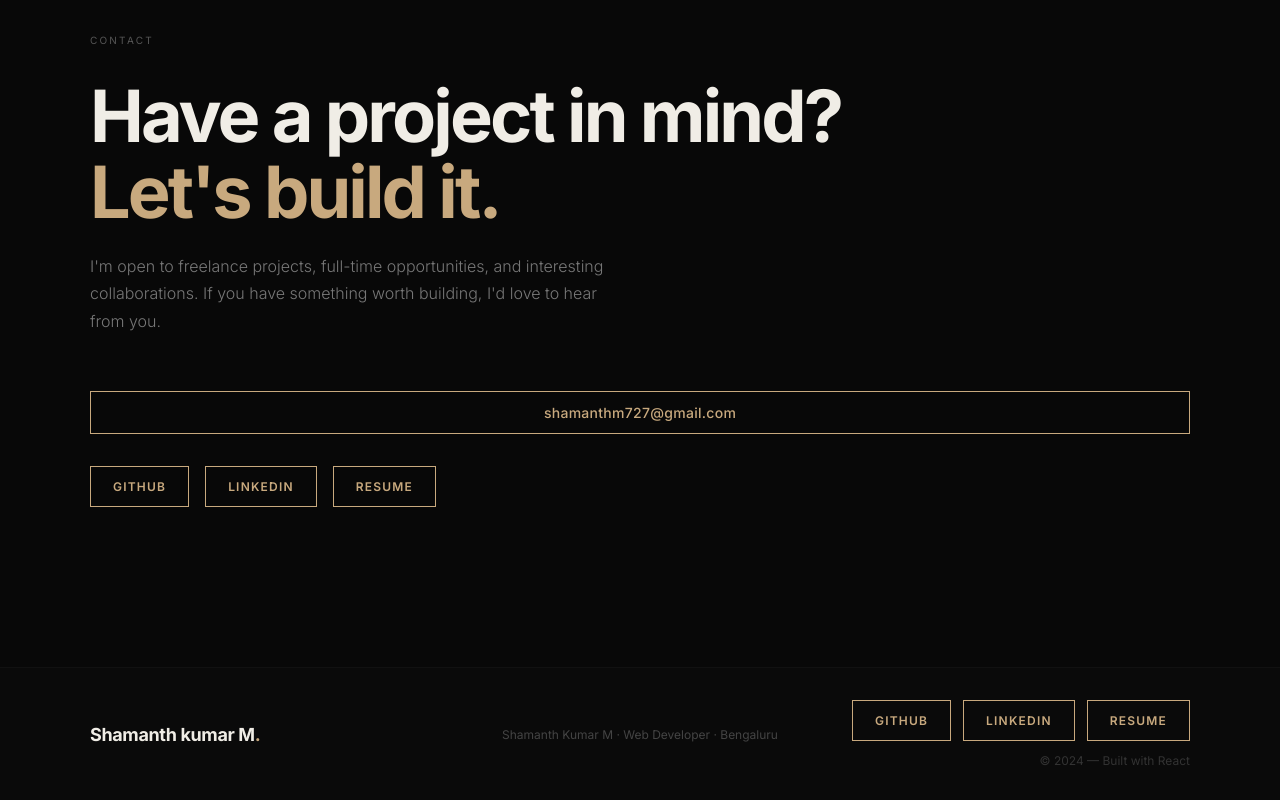
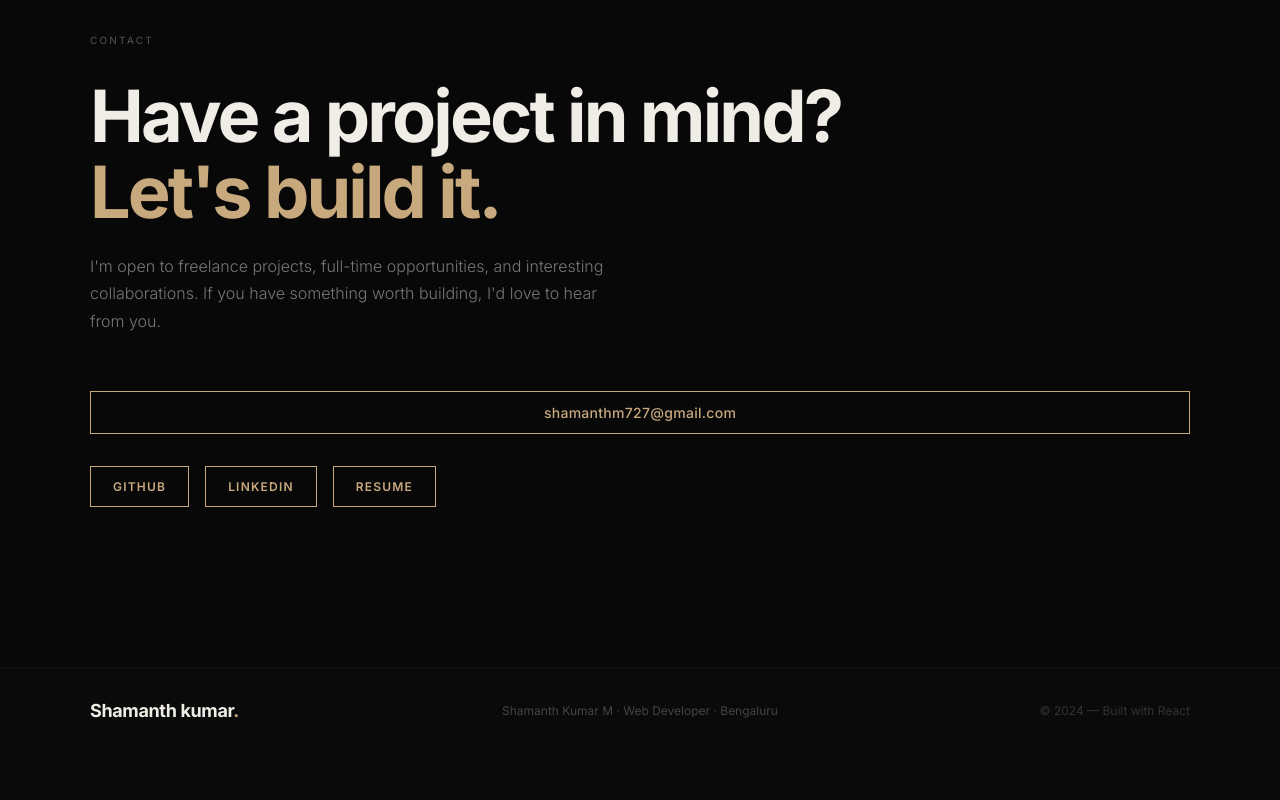
Before and after one commit to shamanthkumarm57-a11y/shamanth-fortpolio, a React (Vite) app: page / in a window 1280 px wide. Shown: the part 4540-5340 px from the top of the page. After the commit the page ends 5293 px from the top, so only its background shows below. Built offline with nearby package versions, Linux system fonts and the light colour scheme.

Commit message:
first commit

```diff
--- a/src/shamanth-portfolio.jsx
+++ b/src/shamanth-portfolio.jsx
@@ -429,14 +429,10 @@ export default function ShamanthPortfolio() {
 
       <footer className="footer page-pad section-block" style={s.footer}>
         <Container style={s.footerInner}>
-          <a href="#" style={s.footerLogoLink}>Shamanth kumar M<span style={{ color: "#C8A97E" }}>.</span></a>
+          <a href="#" style={s.footerLogoLink}>Shamanth kumar<span style={{ color: "#C8A97E" }}>.</span></a>
           <p style={s.footerName}>Shamanth Kumar M · Web Developer · Bengaluru</p>
           <div style={s.footerRight}>
-            <div className="btn-row" style={s.footerBtns}>
-              <Btn href={GITHUB_URL} target="_blank" rel="noreferrer">GitHub</Btn>
-              <Btn href={LINKEDIN_URL} target="_blank" rel="noreferrer">LinkedIn</Btn>
-              <Btn onClick={openResume}>Resume</Btn>
-            </div>
+
             <p style={s.footerCopy}>© 2024 — Built with React</p>
           </div>
         </Container>
```
